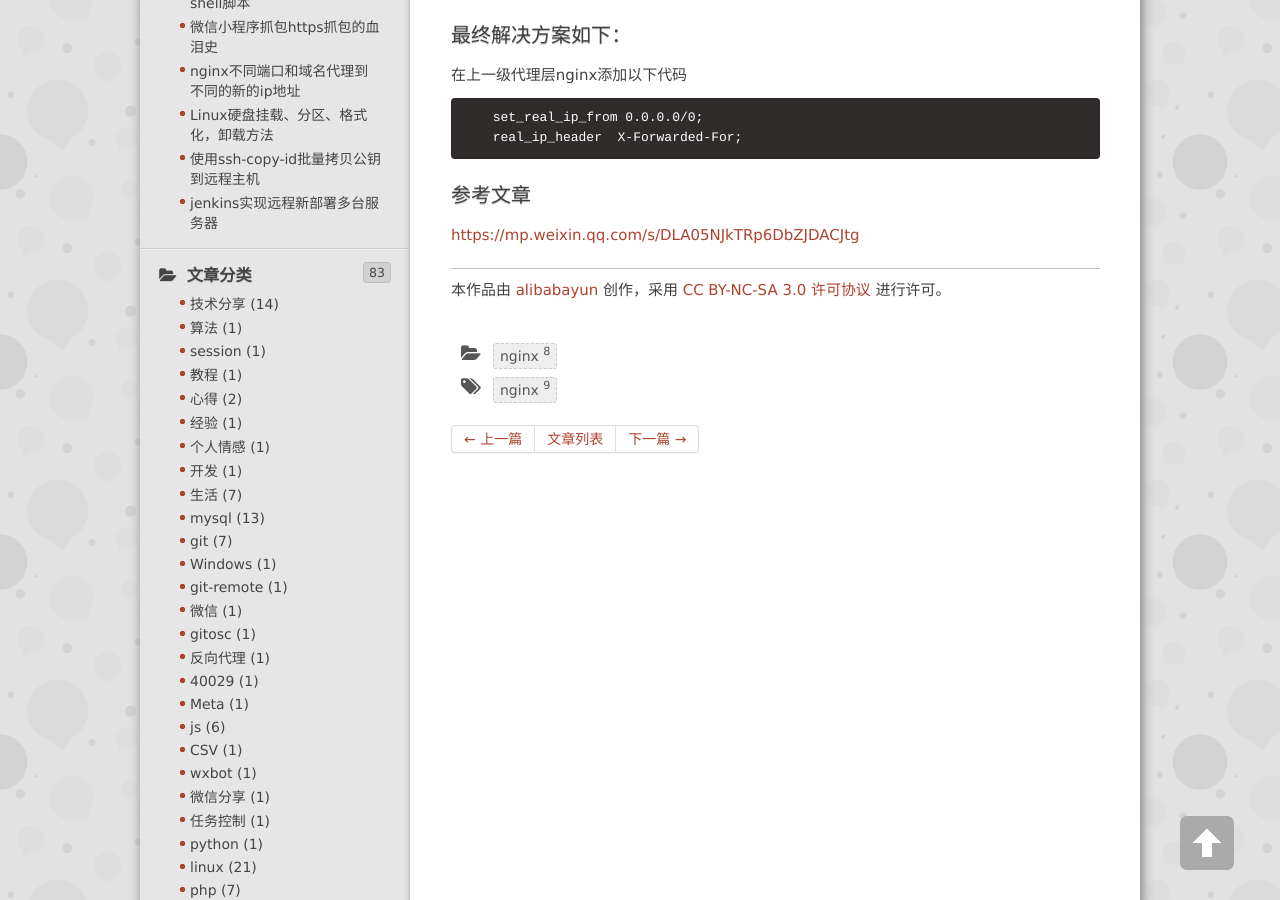
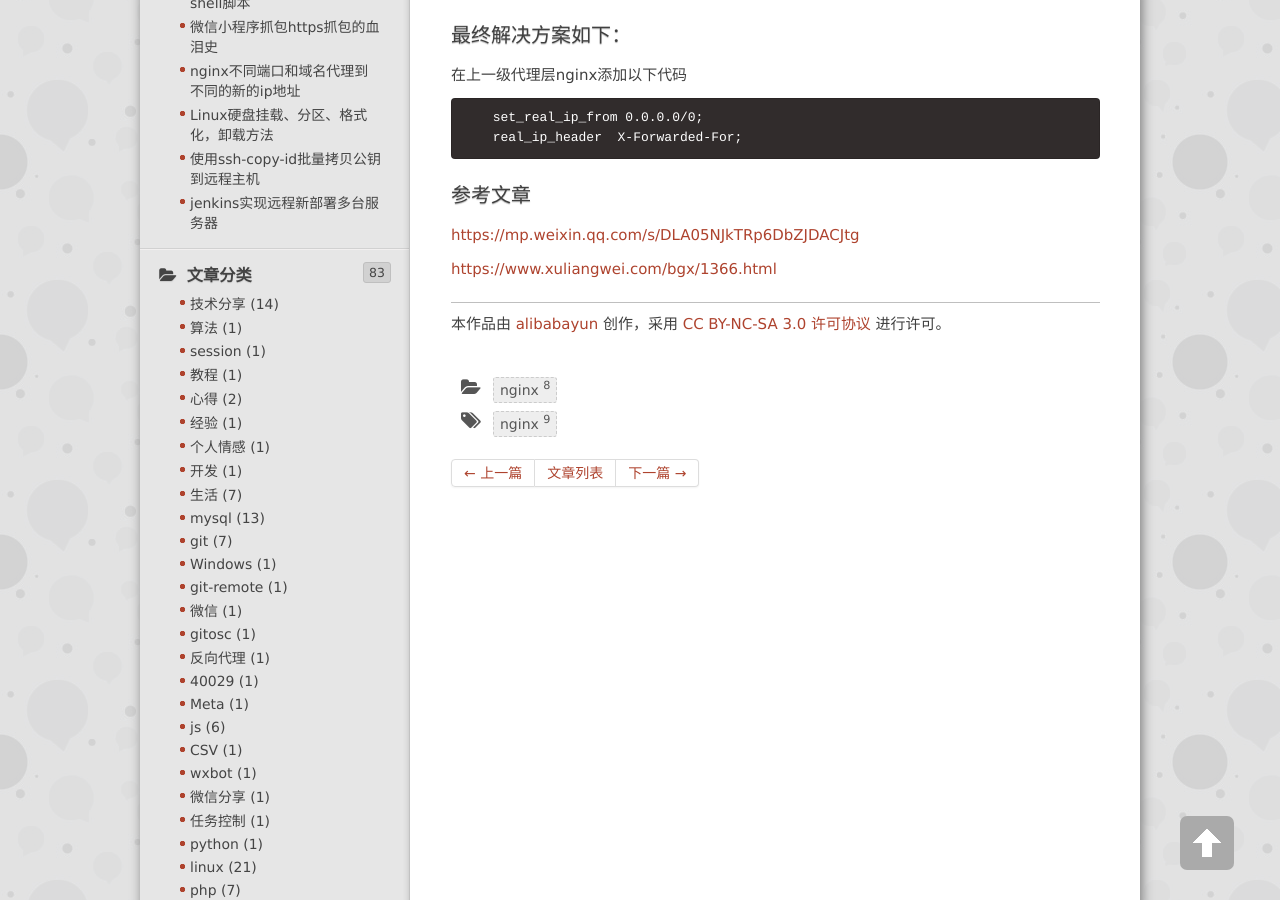
Before and after one commit to alibabayun/alibabayun.github.io, a Jekyll site: the page built from _posts/2019/2019-11-04-aliyun-dcdn-realip.md, in a window 1280 px wide and 900 px high, scrolled down 438 px. Built offline with Jekyll 4.4.1, drawn with Linux system fonts in a browser that asks for light colours; nearby versions of some CDN libraries; library files that are not in the unit come from our copies; comment, search, counter and statistics services are not loaded; some of the changed lines change nothing that is shown.

Commit message:
add new aritle

```diff
--- a/_posts/2019/2019-11-04-aliyun-dcdn-realip.md
+++ b/_posts/2019/2019-11-04-aliyun-dcdn-realip.md
@@ -23,3 +23,5 @@ tags: ["nginx"]
 
 ### 参考文章
 [https://mp.weixin.qq.com/s/DLA05NJkTRp6DbZJDACJtg](https://mp.weixin.qq.com/s/DLA05NJkTRp6DbZJDACJtg)
+
+[https://www.xuliangwei.com/bgx/1366.html](https://www.xuliangwei.com/bgx/1366.html)
```
